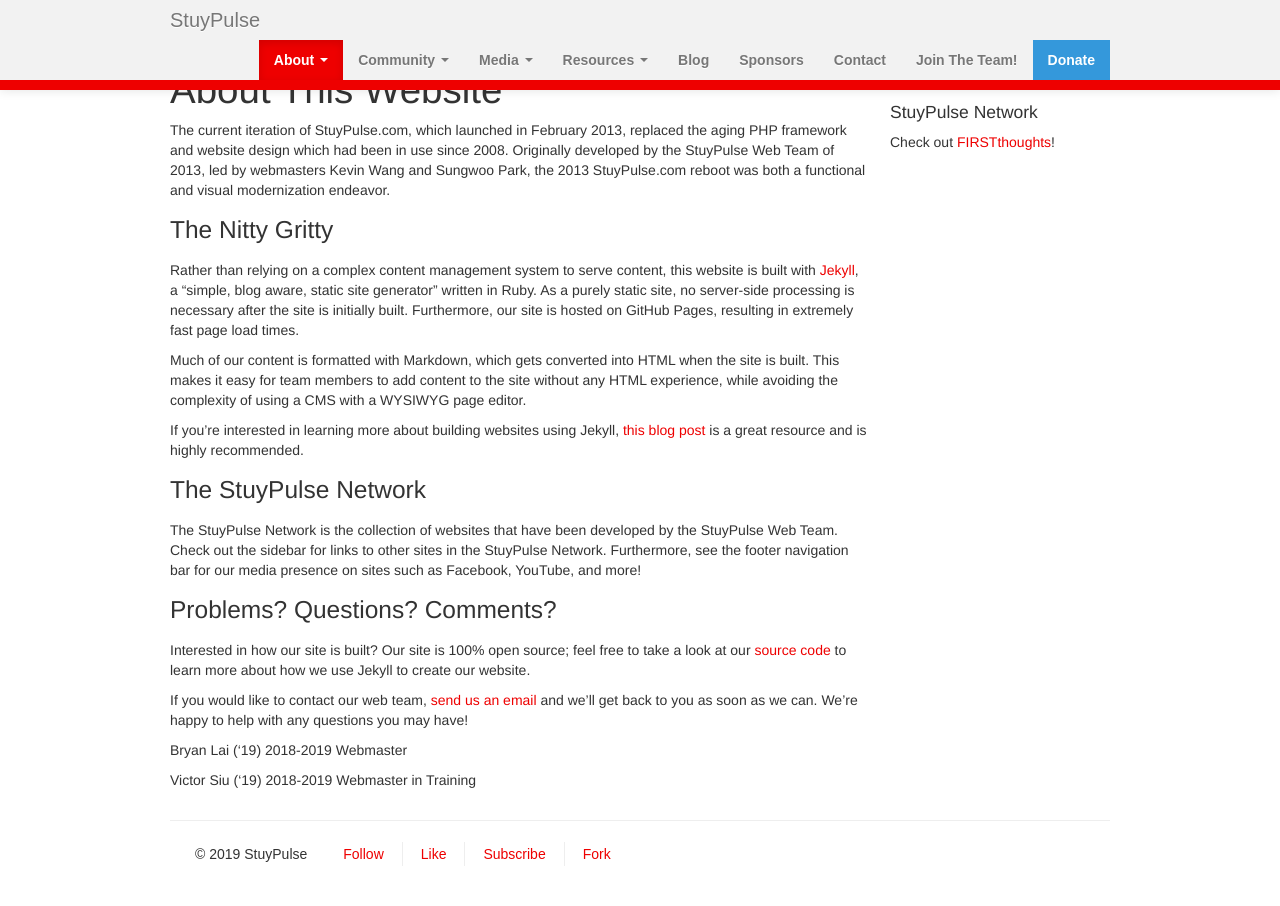
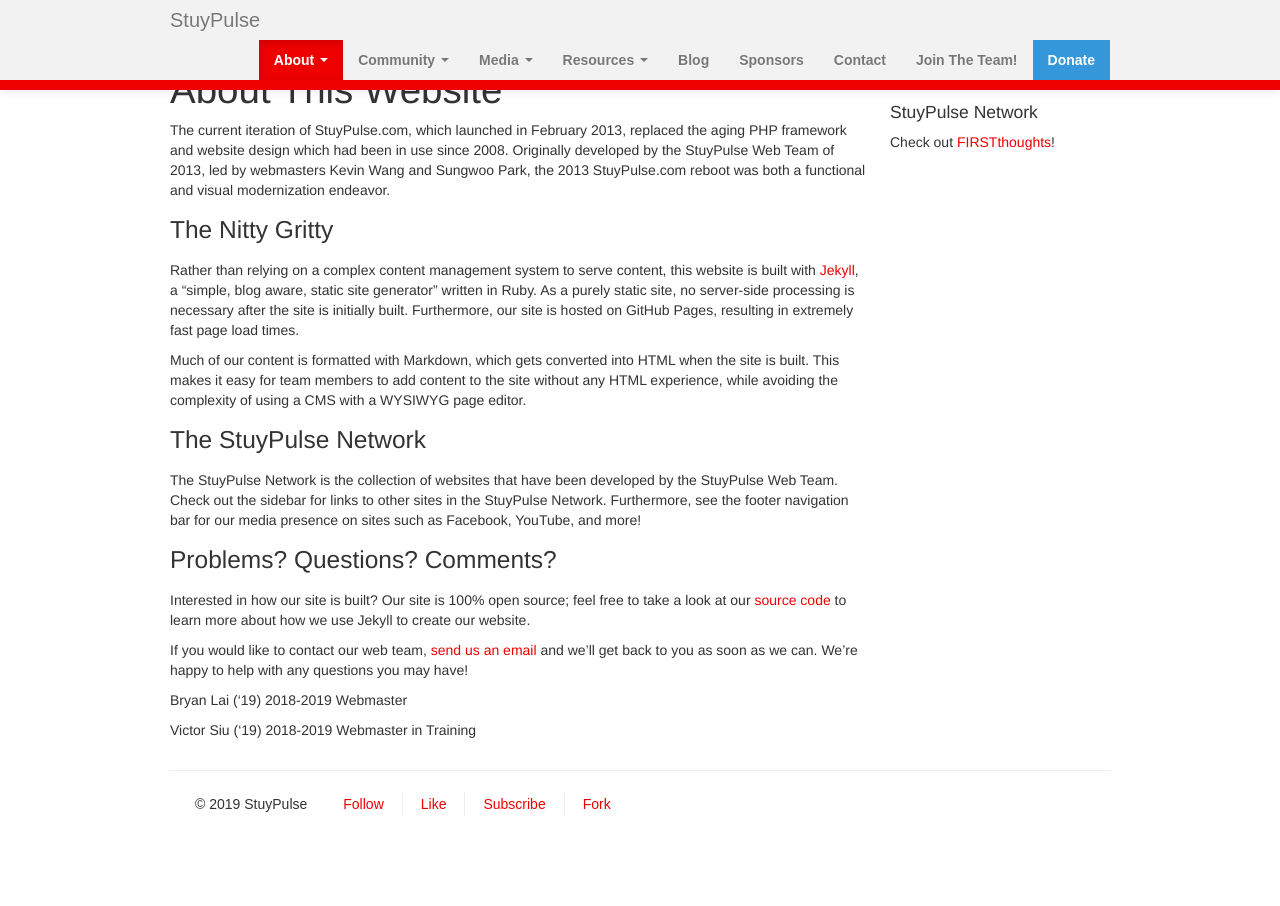
Before and after one commit to StuyPulse/team694.github.io, a Jekyll site: the page built from about/website/index.md, in a window 1280 px wide. Built offline with Jekyll 4.4.1, drawn with Linux system fonts in a browser that asks for light colours; nearby versions of some CDN libraries.

Commit message:
Remove terrible link that causes builds to fail.

```diff
--- a/about/website/index.md
+++ b/about/website/index.md
@@ -9,8 +9,6 @@ The current iteration of StuyPulse.com, which launched in February 2013, replace
 Rather than relying on a complex content management system to serve content, this website is built with [Jekyll](http://jekyllrb.com/), a "simple, blog aware, static site generator" written in Ruby. As a purely static site, no server-side processing is necessary after the site is initially built. Furthermore, our site is hosted on GitHub Pages, resulting in extremely fast page load times.
 
 Much of our content is formatted with Markdown, which gets converted into HTML when the site is built. This makes it easy for team members to add content to the site without any HTML experience, while avoiding the complexity of using a CMS with a WYSIWYG page editor.
-
-If you're interested in learning more about building websites using Jekyll, [this blog post ](https://web.archive.org/web/20121123082430/http://blog.controlgroup.com/2012/10/19/controlgroup-com-built-using-jekyll) is a great resource and is highly recommended.
 
 ### The StuyPulse Network
 The StuyPulse Network is the collection of websites that have been developed by the StuyPulse Web Team. Check out the sidebar for links to other sites in the StuyPulse Network. Furthermore, see the footer navigation bar for our media presence on sites such as Facebook, YouTube, and more!
```
